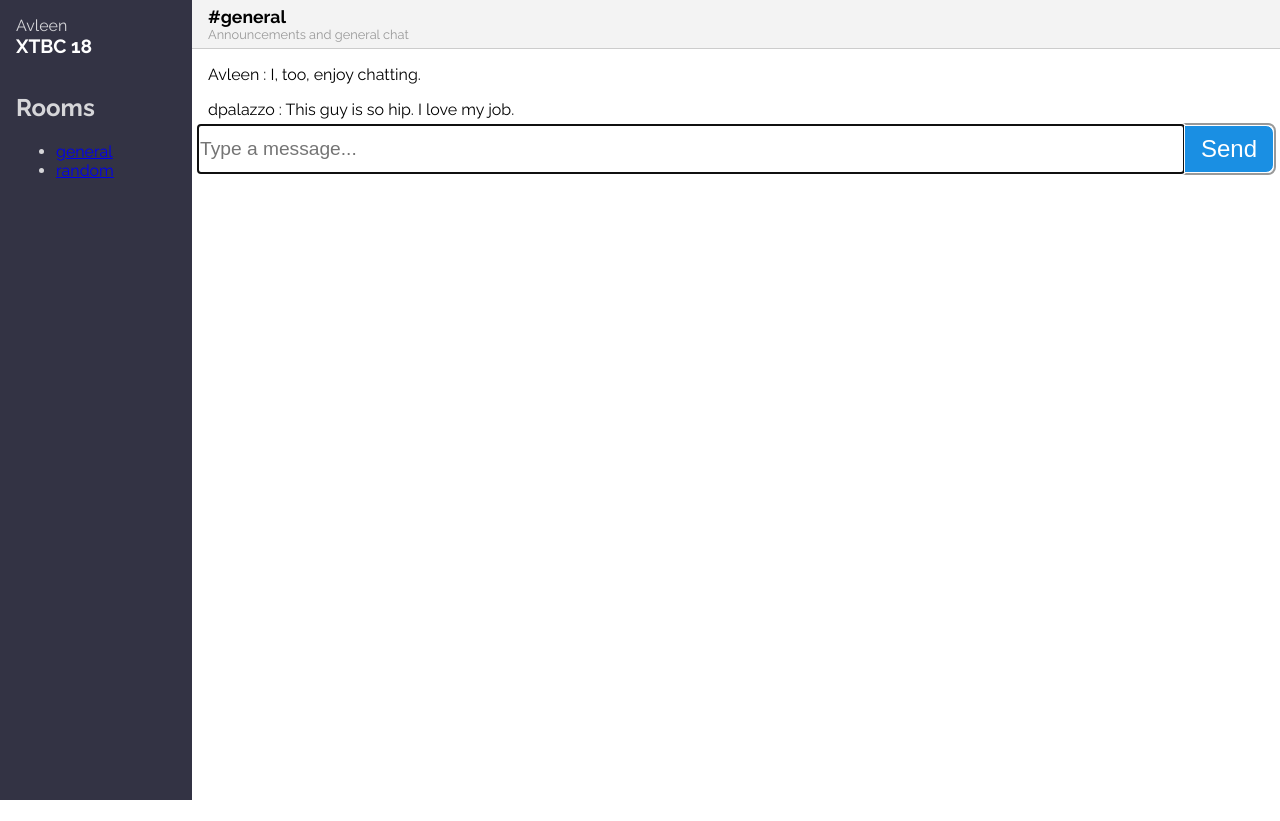
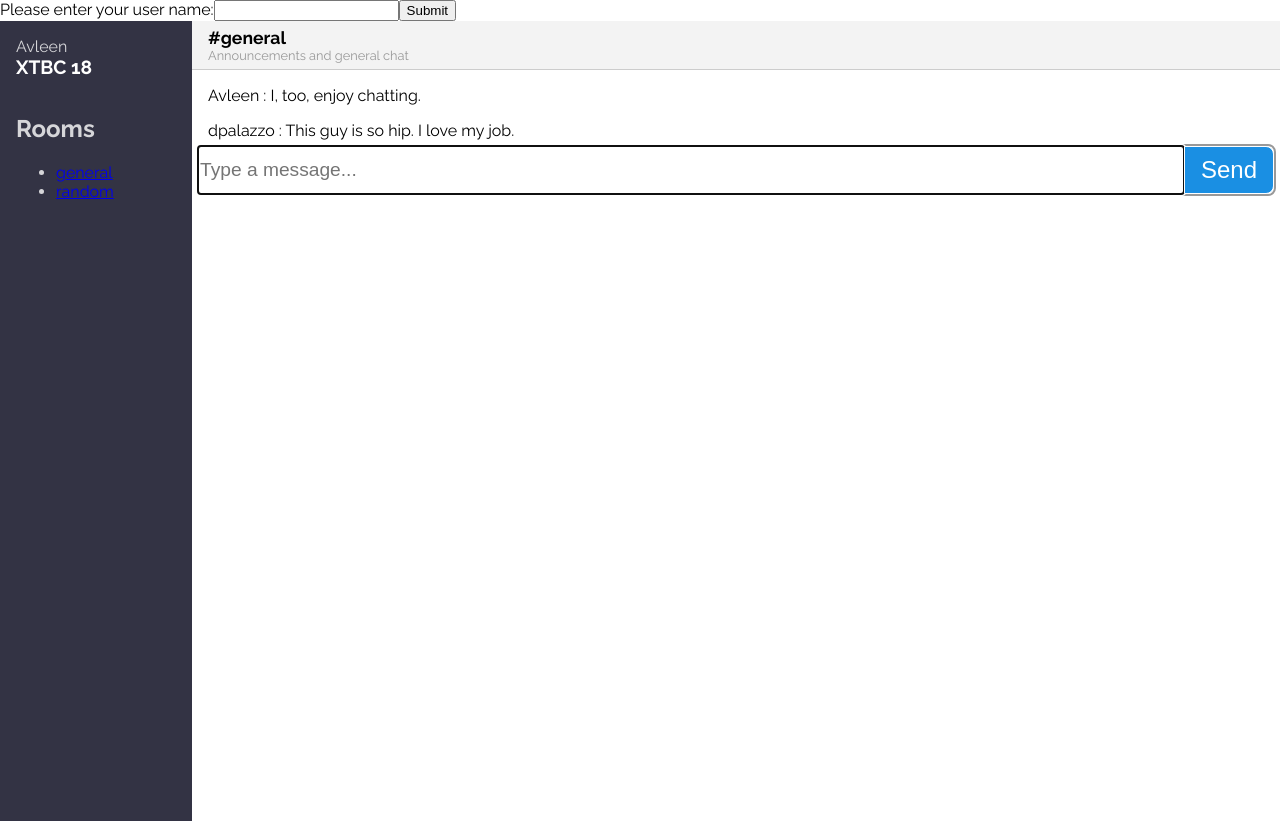
Before and after one commit to avleen2898/chatarang, a React (Create React App) app: page / in a window 1280 px wide. Before the commit the page ends 800 px from the top, so only its background shows below. Built offline with nearby package versions, Linux system fonts and the light colour scheme.

Commit message:
Add a SignIn component

```diff
--- a/src/App.js
+++ b/src/App.js
@@ -2,6 +2,7 @@ import React, { Component } from 'react';
 
 import './App.css';
 import Main from './Main';
+import SignIn from './SignIn';
 
 class App extends Component {
   constructor(){
@@ -18,6 +19,7 @@ class App extends Component {
   render() {
     return (
       <div className="App">
+       <SignIn />
        <Main user={this.state.user}/>
       </div>
     );
--- /dev/null
+++ b/src/SignIn.js
@@ -0,0 +1,18 @@
+import React, {Component} from 'react';
+
+class SignIn extends Component{
+    constructor(){
+        super();
+    }
+    render(){
+        return (
+            <form className="SignIn">
+                Please enter your user name:
+                <input type="text" />
+                <button type="submit">Submit</button>
+            </form>
+        )
+    }
+}
+
+export default SignIn;
```
